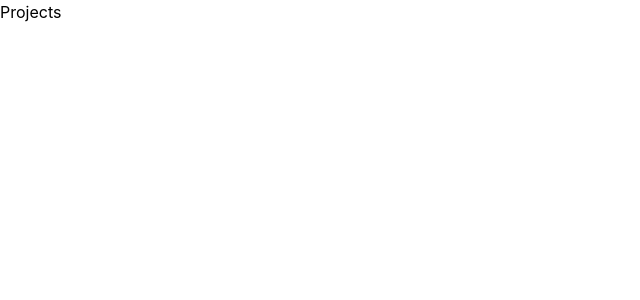
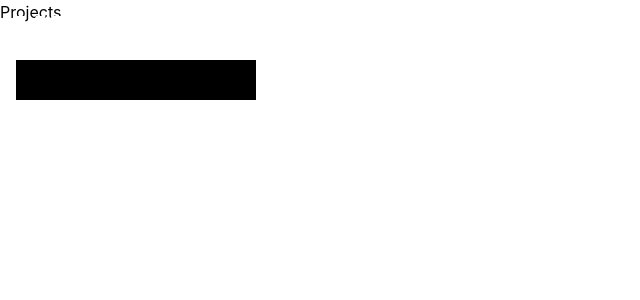
Before and after one commit to nawajish-k/k72-agency-clone, a React (Vite) app: page /projects in a window 1280 px wide. Shown: the top 300 px of the page, without its empty margins (0-640 px from the left). Built offline with nearby package versions, Linux system fonts and the light colour scheme.

Commit message:
add navbar

```diff
--- a/src/App.jsx
+++ b/src/App.jsx
@@ -1,5 +1,6 @@
 import React from 'react'
 import { Route, Routes } from 'react-router-dom'
+import Navbar from './components/Navbar/Navbar'
 import Agence from './pages/Agence'
 import Home from './pages/Home'
 import Projects from './pages/Projects'
@@ -7,6 +8,7 @@
 const App = () => {
   return (
     <div>
+      <Navbar/>
       <Routes>
         <Route path='/' element={<Home/>} />
         <Route path='/agence' element={<Agence/>} />
--- /dev/null
+++ b/src/components/navbar/Navbar.jsx
@@ -0,0 +1,25 @@
+import React from "react";
+
+const Navbar = () => {
+  return (
+    <div className="z-10 p-4 flex fixed top-0 w-full items-start justify-between">
+      <div>
+        <svg
+          className="fill-white"
+          xmlns="http://www.w3.org/2000/svg"
+          width="103"
+          height="44"
+          viewBox="0 0 103 44"
+        >
+          <path
+            fillRule="evenodd"
+            d="M35.1441047,8.4486911 L58.6905011,8.4486911 L58.6905011,-1.3094819e-14 L35.1441047,-1.3094819e-14 L35.1441047,8.4486911 Z M20.0019577,0.000230366492 L8.83414254,25.3433089 L18.4876971,25.3433089 L29.5733875,0.000230366492 L20.0019577,0.000230366492 Z M72.5255345,0.000691099476 L72.5255345,8.44846073 L94.3991559,8.44846073 L94.3991559,16.8932356 L72.5275991,16.8932356 L72.5275991,19.5237906 L72.5255345,19.5237906 L72.5255345,43.9274346 L102.80937,43.9274346 L102.80937,35.4798953 L80.9357483,35.4798953 L80.9357483,25.3437696 L94.3996147,25.3428482 L94.3996147,16.8953089 L102.80937,16.8953089 L102.80937,0.000691099476 L72.5255345,0.000691099476 Z M-1.30398043e-14,43.9278953 L8.78642762,43.9278953 L8.78642762,0.0057591623 L-1.30398043e-14,0.0057591623 L-1.30398043e-14,43.9278953 Z M58.6849955,8.4486911 L43.1186904,43.9274346 L52.3166592,43.9274346 L67.9877996,8.4486911 L58.6849955,8.4486911 Z M18.4688864,25.3437696 L26.7045278,43.9278953 L36.2761871,43.9278953 L28.1676325,25.3375497 L18.4688864,25.3437696 Z"
+          ></path>
+        </svg>
+        <div className="bg-black h-10 w-60"></div>
+      </div>
+    </div>
+  );
+};
+
+export default Navbar;
```
